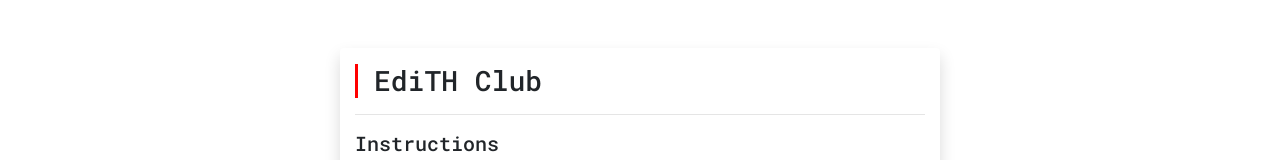
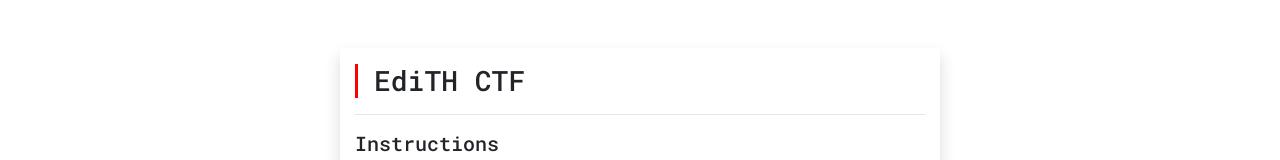
Before and after one commit to shelcia/Edith, a React (Create React App) app: page / in a window 1280 px wide. Shown: the top 160 px of the page. Built offline with nearby package versions, Linux system fonts and the light colour scheme.

Commit message:
update title

```diff
--- a/src/components/HomePage.jsx
+++ b/src/components/HomePage.jsx
@@ -10,7 +10,7 @@ const HomePage = () => {
         className='container my-5 shadow py-3 rounded'
         style={{ maxWidth: "600px" }}>
         <h3 style={{ borderLeft: "3.5px solid red" }} className='pl-3'>
-          EdiTH Club
+          EdiTH CTF
         </h3>
         <hr />
         <h5>Instructions</h5>
```
